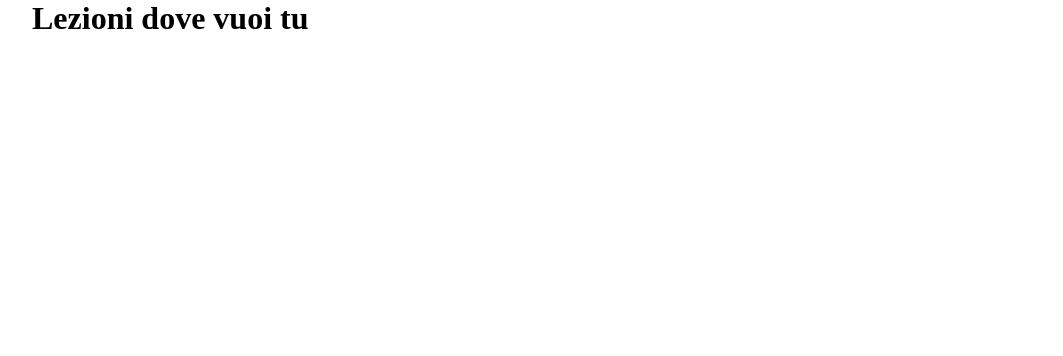
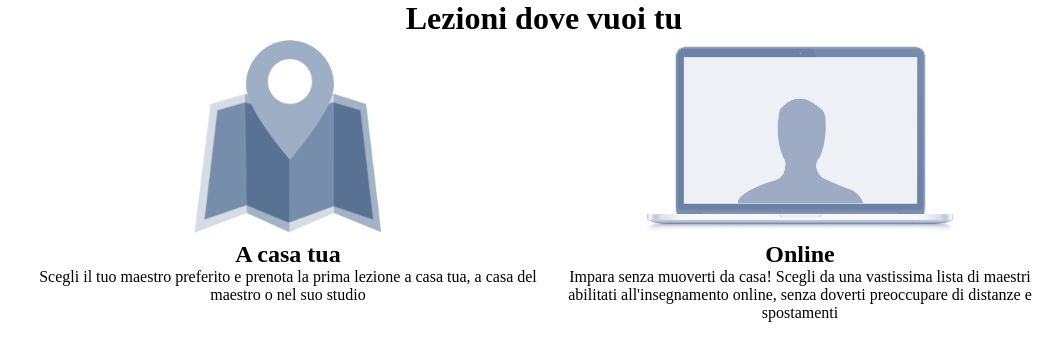
Before and after one commit to ailequal/html-css-resp-wannabe-12bool, a plain HTML site: page index.html in a window 1280 px wide. Shown: the whole page, without its empty margins (96-1159 px from the left). Drawn offline with Linux system fonts and the light colour scheme.

Commit message:
Almost completed the first part

```diff
--- a/css/style.css
+++ b/css/style.css
@@ -1,5 +1,6 @@
 /* general */
 body {
+  font-family: serif;
   font-size: 16px;
 }
 
@@ -7,7 +8,21 @@ body {
 /* empty */
 
 /* main */
-/* empty */
+.text_align_center {
+  text-align: center;
+}
+
+.paragraph_title {
+  font-size: 2em;
+}
+
+.paragraph_subtitle {
+  font-size: 1.5em;
+}
+
+.img_height_200 {
+  height: 200px;
+}
 
 /* footer */
 /* empty */
--- a/index.html
+++ b/index.html
@@ -17,9 +17,19 @@
 
   <!-- main -->
   <main class="main">
-    <div class="container">
-      <div class="col-lg-12">
-        <h1>Lezioni dove vuoi tu</h1>
+    <div class="container text_align_center">
+      <div class="col-lg-12 col-md-12 col-xs-12">
+        <h2 class="paragraph_title">Lezioni dove vuoi tu</h2>
+      </div>
+      <div class="col-lg-6 col-md-6 col-xs-12">
+        <img class="img_height_200" src="img/icon/maps.png" alt="Mappa">
+        <h3 class="paragraph_subtitle">A casa tua</h3>
+        <p>Scegli il tuo maestro preferito e prenota la prima lezione a casa tua, a casa del maestro o nel suo studio</p>
+      </div>
+      <div class="col-lg-6 col-md-6 col-xs-12">
+        <img class="img_height_200" src="img/icon/screen.png" alt="Monitor">
+        <h3 class="paragraph_subtitle">Online</h3>
+        <p>Impara senza muoverti da casa! Scegli da una vastissima lista di maestri abilitati all'insegnamento online, senza doverti preoccupare di distanze e spostamenti</p>
       </div>
     </div>
   </main>
```
